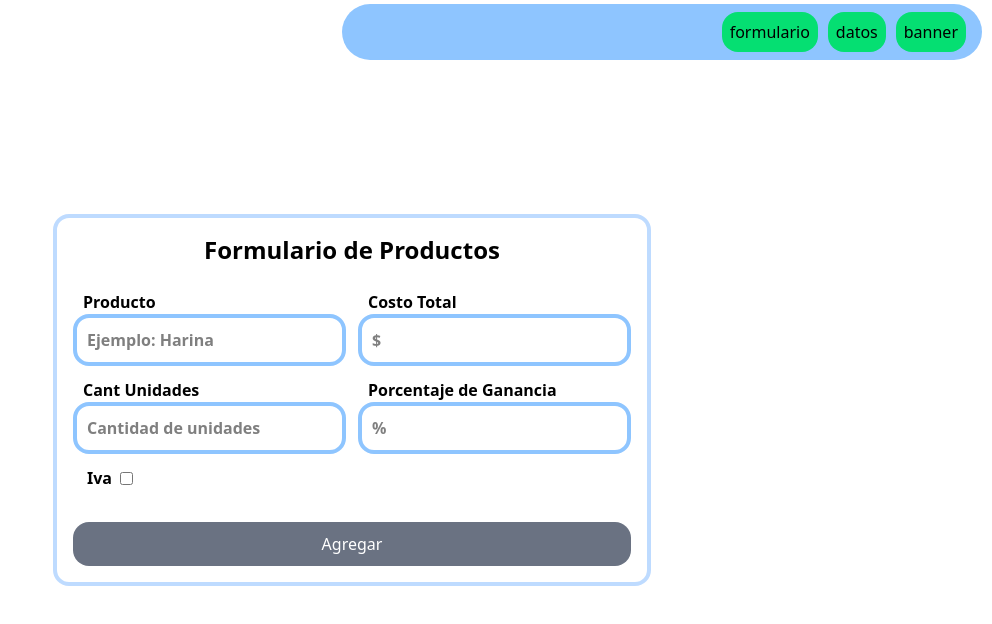
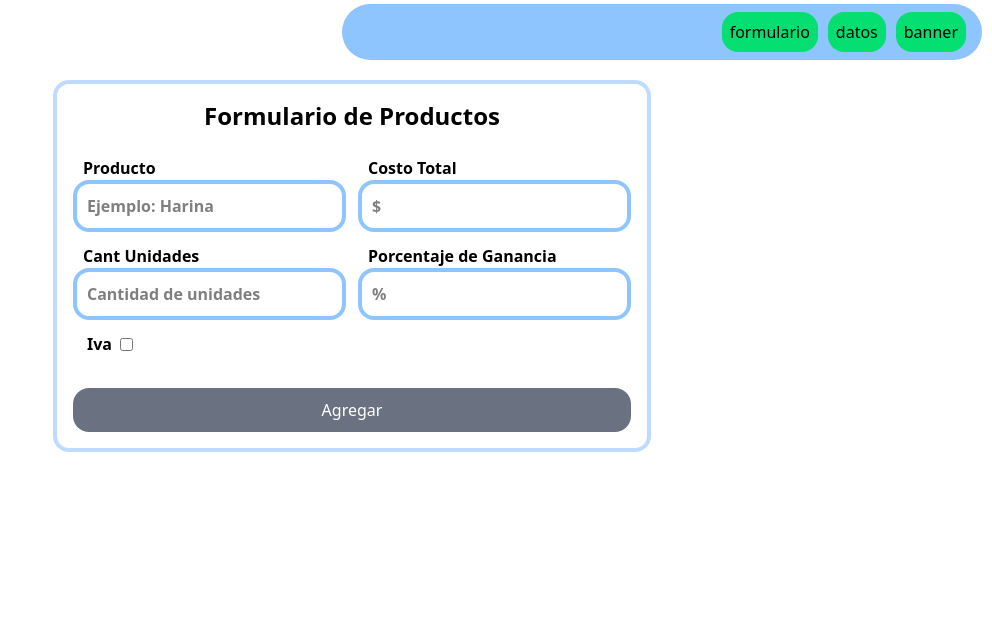
Before and after one commit to Eiderth/banner-store-repo, a React (Vite) app: page / in a window 1280 px wide. Shown: the top 624 px of the page, without its empty margins (288-1280 px from the left). Built offline with nearby package versions, Linux system fonts and the light colour scheme.

Commit message:
style: se corrigieron los stylos de la dashboard y el sectionForm

```diff
--- a/index.html
+++ b/index.html
@@ -6,7 +6,7 @@
     <title>Vite + React + TS</title>
   </head>
   <body>
-    <div id="root"></div>
+    <div id="root" class="mt-[70px] box-border h-[calc(100vh-70px)]"></div>
     <script type="module" src="/src/main.tsx"></script>
   </body>
 </html>
--- a/src/components/Aplication.tsx
+++ b/src/components/Aplication.tsx
@@ -16,19 +16,16 @@ export default function Aplication() {
   >("form");
 
   return (
-    <main>
-      <DataContext>
-        <nav className="fixed top-1 right-2.5 min-w-[50%] max-w-fit overflow-hidden rounded-full ">
-          <DashBoard
-            liElements={liElements}
-            changueSection={setChangieSection}
-          />
-        </nav>
+    <DataContext>
+      <nav className="fixed top-1 right-2.5 min-w-[50%] max-w-fit overflow-hidden rounded-full ">
+        <DashBoard liElements={liElements} changueSection={setChangieSection} />
+      </nav>
+      <main className="h-full">
         {changueSection === "form" && <SectionForm />}
         {changueSection === "data" && <SectionData />}
         {changueSection === "banner" && <section>Banner Section</section>}
-      </DataContext>
-    </main>
+      </main>
+    </DataContext>
   );
 }
 
--- a/src/components/components-secondary/SectionForm.tsx
+++ b/src/components/components-secondary/SectionForm.tsx
@@ -6,7 +6,7 @@ export default function SectionForm({}: Props) {
   const { setProductsProps } = useDataContext();
 
   return (
-    <section className="max-w-screen min-h-screen p-1 sm:p-2.5 grid grid-cols-2 sm:grid-cols-3 place-items-center gap-5">
+    <section className="max-w-screen p-1 sm:p-2.5 grid grid-cols-2 sm:grid-cols-3 place-items-center gap-5">
       <div className="col-span-full">
         <FormProduct onClick={setProductsProps} />
       </div>
```
